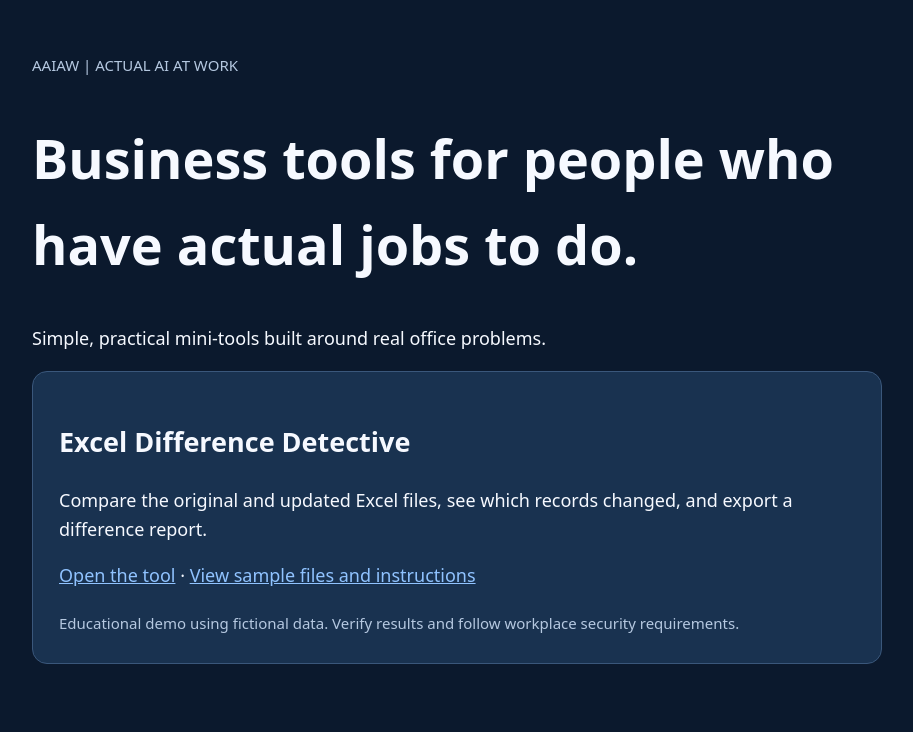
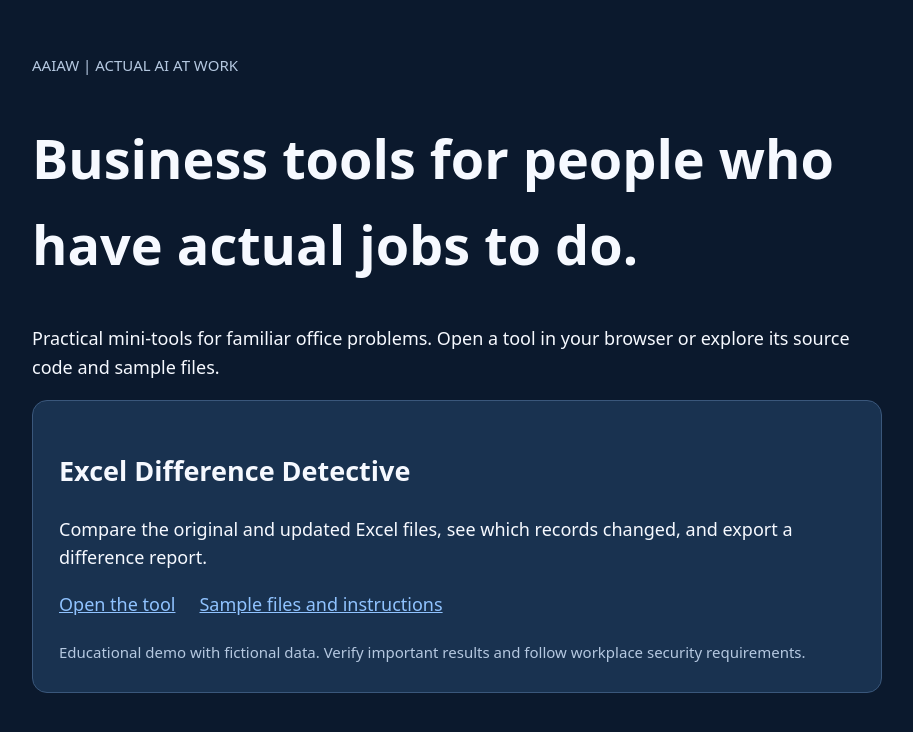
Before and after one commit to Brbgn/AAIAW-Tools, a plain HTML site: page index.html in a window 1280 px wide. Shown: the whole page, without its empty margins (183-1096 px from the left). Drawn offline with Linux system fonts and the light colour scheme.

Commit message:
Add files via upload
Fixed typo.

```diff
--- a/index.html
+++ b/index.html
@@ -1 +1,34 @@
-<!doctype html><html lang="en"><head><meta charset="utf-8"><meta name="viewport" content="width=device-width,initial-scale=1"><title>AAIAW Tools</title><style>body{font:18px system-ui;margin:0;background:#0b192d;color:#f6f9ff;line-height:1.6}main{max-width:850px;padding:50px 28px;margin:auto}a{color:#90c3ff}small{color:#b5c8e0}.card{background:#193250;border:1px solid #3a577b;padding:26px;border-radius:15px}h1{font-size:clamp(32px,5vw,54px)}</style></head><body><main><small>AAIAW | ACTUAL AI AT WORK</small><h1>Business tools for people who have actual jobs to do.</h1><p>Simple, practical mini-tools built around real office problems.</p><section class="card"><h2>Excel Difference Detective</h2><p>Compare the original and updated Excel files, see which records changed, and export a difference report.</p><p><a href="01-Excel-Difference-Detective/">Open the tool</a> · <a href="01-Excel-Difference-Detective/">View sample files and instructions</a></p><small>Educational demo using fictional data. Verify results and follow workplace security requirements.</small></section></main></body></html>
+<!doctype html>
+<html lang="en">
+<head>
+  <meta charset="utf-8">
+  <meta name="viewport" content="width=device-width,initial-scale=1">
+  <meta name="description" content="Free, practical AI-assisted business tools from Actual AI at Work.">
+  <title>AAIAW Tools | Actual AI at Work</title>
+  <style>
+    body{font:18px system-ui,-apple-system,BlinkMacSystemFont,"Segoe UI",sans-serif;margin:0;background:#0b192d;color:#f6f9ff;line-height:1.6}
+    main{max-width:850px;padding:50px 28px;margin:auto}
+    a{color:#90c3ff}
+    small{color:#b5c8e0}
+    .card{background:#193250;border:1px solid #3a577b;padding:26px;border-radius:15px}
+    h1{font-size:clamp(32px,5vw,54px)}
+    .links{display:flex;flex-wrap:wrap;gap:14px 24px}
+  </style>
+</head>
+<body>
+  <main>
+    <small>AAIAW | ACTUAL AI AT WORK</small>
+    <h1>Business tools for people who have actual jobs to do.</h1>
+    <p>Practical mini-tools for familiar office problems. Open a tool in your browser or explore its source code and sample files.</p>
+    <section class="card">
+      <h2>Excel Difference Detective</h2>
+      <p>Compare the original and updated Excel files, see which records changed, and export a difference report.</p>
+      <p class="links">
+        <a href="01-Excel-Difference-Detective/">Open the tool</a>
+        <a href="https://github.com/Brbgn/AAIAW-Tools/tree/main/01-Excel-Difference-Detective">Sample files and instructions</a>
+      </p>
+      <small>Educational demo with fictional data. Verify important results and follow workplace security requirements.</small>
+    </section>
+  </main>
+</body>
+</html>
```
Also changed, not shown: 2 other files.
